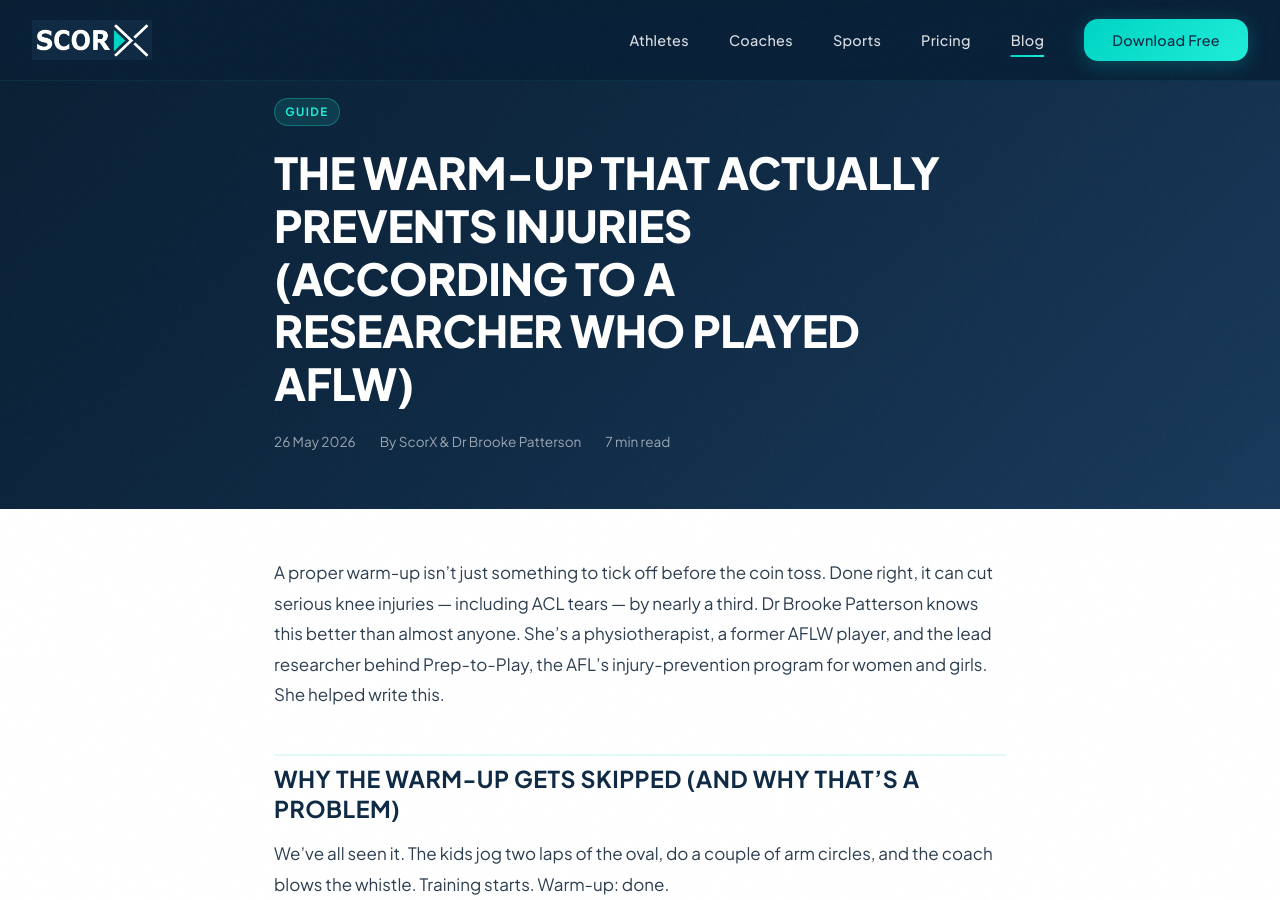
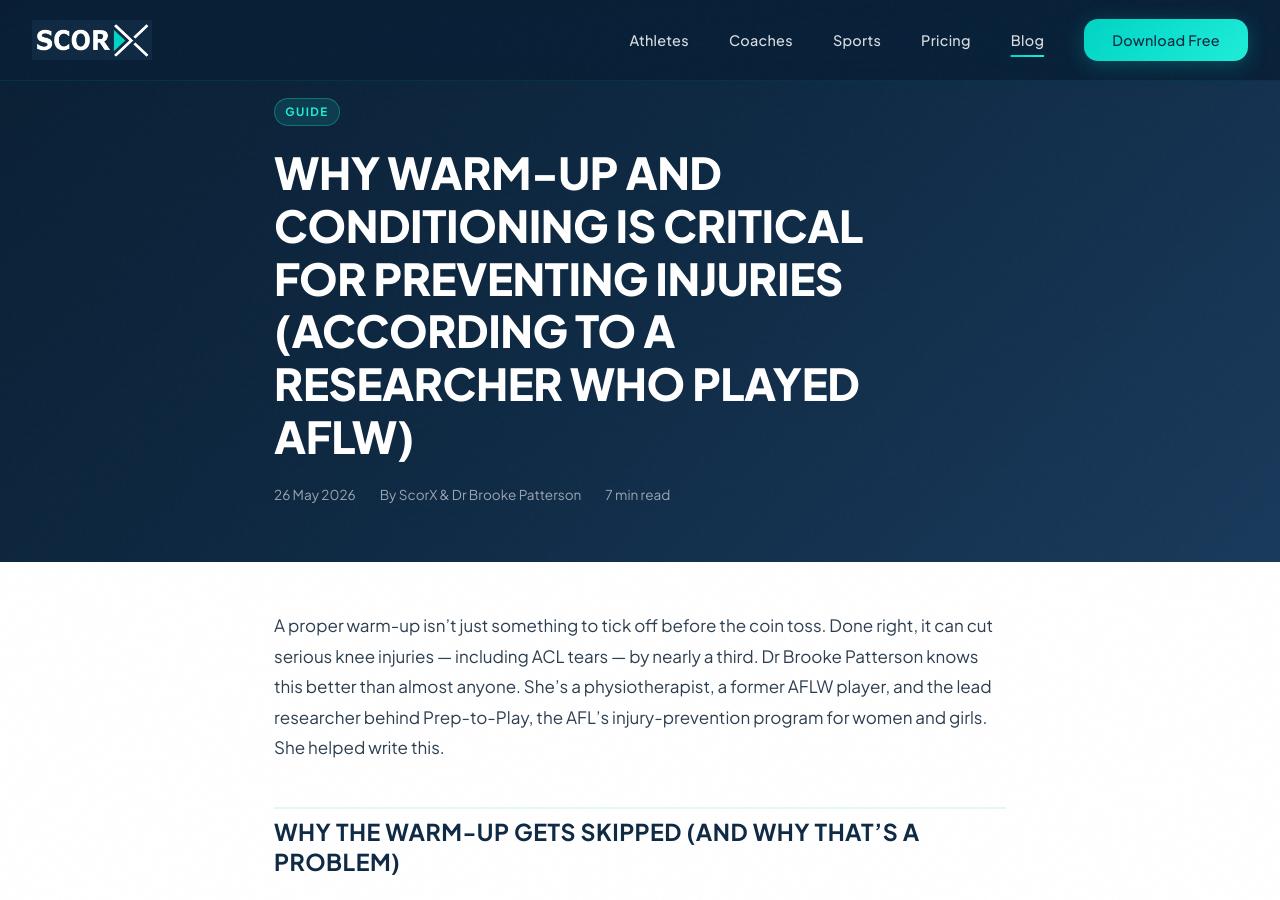
Before and after one commit to twineappdev-scorx/scorx-website, a Jekyll site: the page built from _posts/2026-05-26-warm-up-injury-prevention-junior-sport.md, in a window 1280 px wide and 900 px high. Built offline with Jekyll 4.4.1, drawn with Linux system fonts in a browser that asks for light colours.

Commit message:
Update title for warm-up injury prevention post

```diff
--- a/_posts/2026-05-26-warm-up-injury-prevention-junior-sport.md
+++ b/_posts/2026-05-26-warm-up-injury-prevention-junior-sport.md
@@ -1,5 +1,5 @@
 ---
-title: "The Warm-Up That Actually Prevents Injuries (According to a Researcher Who Played AFLW)"
+title: "Why Warm-Up and Conditioning is Critical for Preventing Injuries (According to a Researcher Who Played AFLW)"
 date: 2026-05-26
 author: ["ScorX"," & ","Dr Brooke Patterson"]
 category: Guide
```
